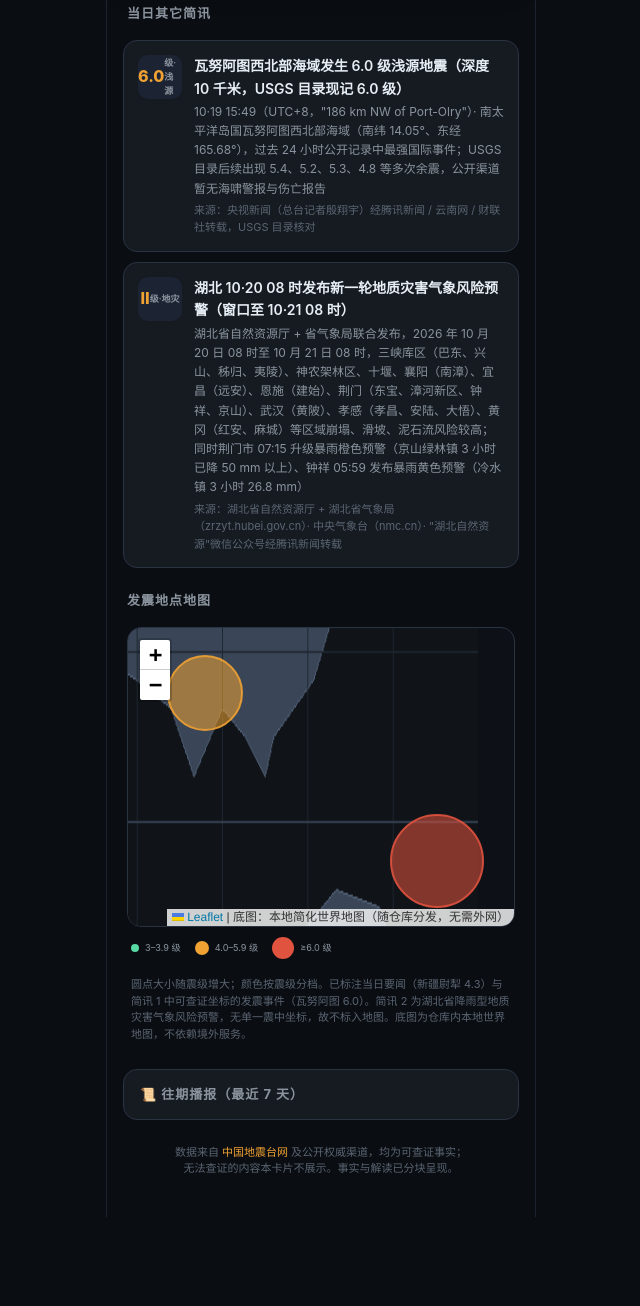
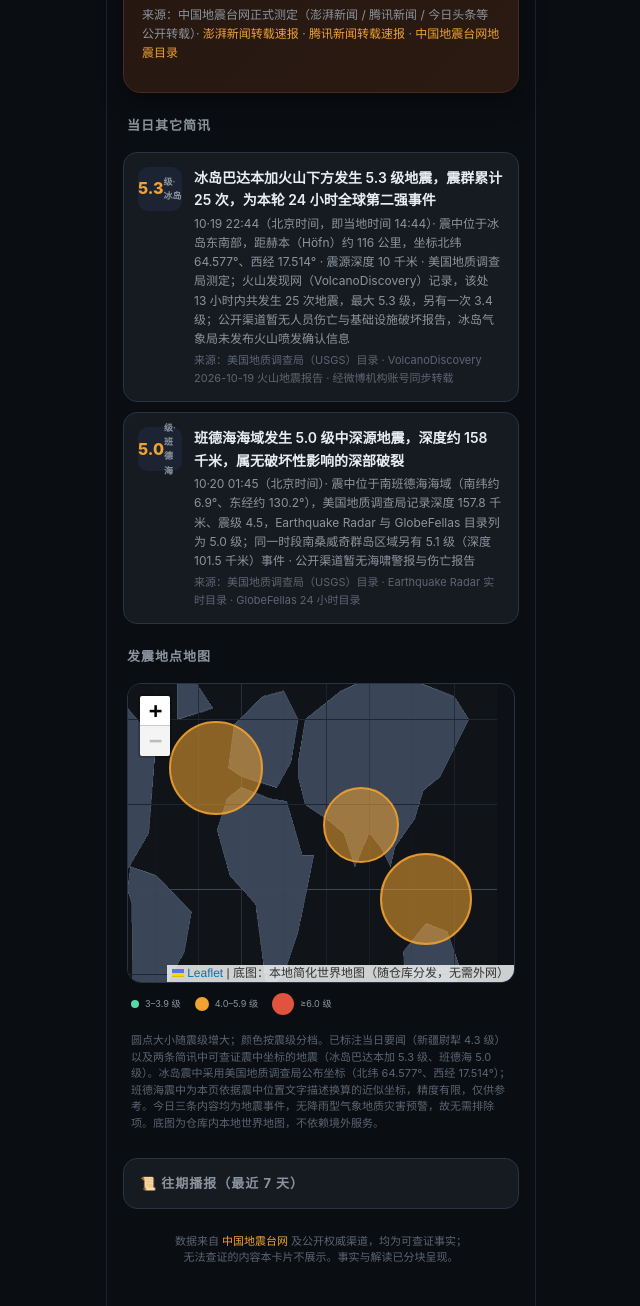
Before and after one commit to hehaian/quake_news, a plain HTML site: page index.html in a window 1280 px wide. Shown: the part 1018-2324 px from the top of the page, without its empty margins (319-959 px from the left). Before the commit the page ends 2235 px from the top, so only its background shows below. Drawn offline with Linux system fonts and the light colour scheme.

Commit message:
fix: add index.html for GitHub Pages

```diff
--- a/index.html
+++ b/index.html
@@ -166,7 +166,7 @@
       <h1>地震地质每日播报</h1>
       <div class="d" id="date">2026年10月20日</div>
     </div>
-    <div class="badge">10·20 11:38 更新</div>
+    <div class="badge">10·20 12:57 更新</div>
   </div>
 
   <div class="content">
@@ -181,32 +181,32 @@
         <div><div class="val" style="font-size:20px;">10·20<small style="display:block;"> 08:56</small></div><div class="num">发震时刻(北京)</div></div>
       </div>
       <p class="abstract">
-        中国地震台网正式测定，北京时间 2026 年 10 月 20 日 08 时 56 分 32 秒，新疆巴音郭楞州尉犁县（北纬 40.85 度、东经 84.15 度）发生 4.3 级地震，震源深度 19 千米。该震发生在新疆巴音郭楞州 10·20 凌晨至早间多起 3 级以上地震活动区域——此前 1 时 34 分轮台县 3.9 级、5 时 4 分尉犁县 3.7 级，本次 4.3 级为当日该区域最强一次。据中国地震台网速报目录，震中周边 50 公里内乡镇有轮南镇，距轮台县约 104 公里、距沙雅县约 122 公里、距乌鲁木齐市约 435 公里；近 5 年该区域周边 200 公里内 3 级以上地震共 604 次，其中最大为 2024 年 4 月 10 日阿克苏地区拜城县 5.6 级。新疆地震局、内蒙古地震局、湖南地震局、黑龙江地震局等已同步发布速报。截至 10 月 20 日 11 时 38 分，本轮公开检索未显示该震引发新增 4 级以上余震。
+        中国地震台网正式测定，北京时间 2026 年 10 月 20 日 08 时 56 分 32 秒，新疆巴音郭楞州尉犁县（北纬 40.85 度、东经 84.15 度）发生 4.3 级地震，震源深度 19 千米。该震中周边 10 公里内有斯马也能特买等村庄，20 公里内无乡镇驻地，50 公里内乡镇为轮南镇；震中距轮台县 104 公里、距沙雅县 122 公里、距库车市 137 公里、距乌鲁木齐市 435 公里，5 公里范围内平均海拔约 934 米。本次地震与当日凌晨该区域的小震活动同处塔里木盆地北缘一带——此前 1 时 34 分轮台县发生 3.9 级、5 时 4 分尉犁县发生 3.7 级，本次 4.3 级为该区域当日已公开记录中的最强一次。据中国地震台网速报目录，震中周边 200 公里内近 5 年发生 3 级以上地震共 604 次，其中最大为 2024 年 4 月 10 日阿克苏地区拜城县 5.6 级（距本次震中 183 公里）。截至 10 月 20 日 12 时 57 分，公开渠道未见该震造成人员伤亡或房屋破坏的报告，也未见 4 级以上余震记录；美国地质调查局目录将同一地震记为 5.0 级、深度 10 千米，两家机构在震级与深度上存在差异，此处以中国地震台网正式测定为准。
       </p>
       <div class="science">
         <b>🔬 简短科普</b>
         4.3 级属于中等偏小浅源地震，在 19 千米深度时对塔里木盆地东缘地区震感会较为明显，但通常不足以造成大范围建筑破坏。震级每差 1 级，地震释放的能量大约相差 31.6 倍。塔里木盆地东缘靠近阿尔金断裂带，构造应力释放频繁，历史上 3 级以上地震较为常见；当地居民日常防范重点是避免高悬挂物、熟悉逃生通道并留意地质隐患点。
       </div>
-      <p class="src">来源：中国地震台网正式测定（经新疆地震局 / 内蒙古地震局 / 湖南地震局同步速报转载）· <a href="https://www.xjdzj.gov.cn/quakeproof/20261020/1297150481801412608.html" target="_blank">新疆地震局速报</a> · <a href="https://www.hundzj.gov.cn/dzj/c101319/dzpd.html" target="_blank">中国地震台网目录核对</a> · <a href="https://earthquaketrack.com/recent" target="_blank">USGS 目录核对</a></p>
+      <p class="src">来源：中国地震台网正式测定（澎湃新闻 / 腾讯新闻 / 今日头条等公开转载）· <a href="https://www.thepaper.cn/newsDetail_forward_34287838" target="_blank">澎湃新闻转载速报</a> · <a href="https://news.qq.com/rain/a/20261020A04QAY00" target="_blank">腾讯新闻转载速报</a> · <a href="https://www.ceic.ac.cn/index.html" target="_blank">中国地震台网地震目录</a></p>
     </div>
 
     <!-- 当日其它简讯 -->
     <div class="section-title">当日其它简讯</div>
     <div class="briefs">
       <div class="brief">
-        <div class="m">6.0<small>级·浅源</small></div>
+        <div class="m">5.3<small>级·冰岛</small></div>
         <div class="body">
-          <div class="t">瓦努阿图西北部海域发生 6.0 级浅源地震（深度 10 千米，USGS 目录现记 6.0 级）</div>
-          <div class="meta">10·19 15:49（UTC+8，"186 km NW of Port-Olry"）· 南太平洋岛国瓦努阿图西北部海域（南纬 14.05°、东经 165.68°），过去 24 小时公开记录中最强国际事件；USGS 目录后续出现 5.4、5.2、5.3、4.8 等多次余震，公开渠道暂无海啸警报与伤亡报告</div>
-          <div class="from">来源：央视新闻（总台记者殷翔宇）经腾讯新闻 / 云南网 / 财联社转载，USGS 目录核对</div>
+          <div class="t">冰岛巴达本加火山下方发生 5.3 级地震，震群累计 25 次，为本轮 24 小时全球第二强事件</div>
+          <div class="meta">10·19 22:44（北京时间，即当地时间 14:44）· 震中位于冰岛东南部，距赫本（Höfn）约 116 公里，坐标北纬 64.577°、西经 17.514° · 震源深度 10 千米 · 美国地质调查局测定；火山发现网（VolcanoDiscovery）记录，该处 13 小时内共发生 25 次地震，最大 5.3 级，另有一次 3.4 级；公开渠道暂无人员伤亡与基础设施破坏报告，冰岛气象局未发布火山喷发确认信息</div>
+          <div class="from">来源：美国地质调查局（USGS）目录 · VolcanoDiscovery 2026-10-19 火山地震报告 · 经微博机构账号同步转载</div>
         </div>
       </div>
       <div class="brief">
-        <div class="m">Ⅱ<small>级·地灾</small></div>
+        <div class="m">5.0<small>级·班德海</small></div>
         <div class="body">
-          <div class="t">湖北 10·20 08 时发布新一轮地质灾害气象风险预警（窗口至 10·21 08 时）</div>
-          <div class="meta">湖北省自然资源厅 + 省气象局联合发布，2026 年 10 月 20 日 08 时至 10 月 21 日 08 时，三峡库区（巴东、兴山、秭归、夷陵）、神农架林区、十堰、襄阳（南漳）、宜昌（远安）、恩施（建始）、荆门（东宝、漳河新区、钟祥、京山）、武汉（黄陂）、孝感（孝昌、安陆、大悟）、黄冈（红安、麻城）等区域崩塌、滑坡、泥石流风险较高；同时荆门市 07:15 升级暴雨橙色预警（京山绿林镇 3 小时已降 50 mm 以上）、钟祥 05:59 发布暴雨黄色预警（冷水镇 3 小时 26.8 mm）</div>
-          <div class="from">来源：湖北省自然资源厅 + 湖北省气象局（zrzyt.hubei.gov.cn）· 中央气象台（nmc.cn）· "湖北自然资源"微信公众号经腾讯新闻转载</div>
+          <div class="t">班德海海域发生 5.0 级中深源地震，深度约 158 千米，属无破坏性影响的深部破裂</div>
+          <div class="meta">10·20 01:45（北京时间）· 震中位于南班德海海域（南纬约 6.9°、东经约 130.2°），美国地质调查局记录深度 157.8 千米、震级 4.5，Earthquake Radar 与 GlobeFellas 目录列为 5.0 级；同一时段南桑威奇群岛区域另有 5.1 级（深度 101.5 千米）事件 · 公开渠道暂无海啸警报与伤亡报告</div>
+          <div class="from">来源：美国地质调查局（USGS）目录 · Earthquake Radar 实时目录 · GlobeFellas 24 小时目录</div>
         </div>
       </div>
     </div>
@@ -220,7 +220,7 @@
         <span class="lg m"><i></i><small>4.0–5.9 级</small></span>
         <span class="lg l"><i></i><small>≥6.0 级</small></span>
       </div>
-      <p class="map-note">圆点大小随震级增大；颜色按震级分档。已标注当日要闻（新疆尉犁 4.3）与简讯 1 中可查证坐标的发震事件（瓦努阿图 6.0）。简讯 2 为湖北省降雨型地质灾害气象风险预警，无单一震中坐标，故不标入地图。底图为仓库内本地世界地图，不依赖境外服务。</p>
+      <p class="map-note">圆点大小随震级增大；颜色按震级分档。已标注当日要闻（新疆尉犁 4.3 级）以及两条简讯中可查证震中坐标的地震（冰岛巴达本加 5.3 级、班德海 5.0 级）。冰岛震中采用美国地质调查局公布坐标（北纬 64.577°、西经 17.514°）；班德海震中为本页依据震中位置文字描述换算的近似坐标，精度有限，仅供参考。今日三条内容均为地震事件，无降雨型气象地质灾害预警，故无需排除项。底图为仓库内本地世界地图，不依赖境外服务。</p>
     </div>
 
     <!-- 往期播报 -->
@@ -230,8 +230,8 @@
         <div class="h-item">
           <div class="h-date">10·20<small>今天</small></div>
           <div class="h-body">
-            <div class="t">新疆巴音郭楞州尉犁县 4.3 级（10·20 08:56，深度 19 千米，北纬 40.85°、东经 84.15°，中国地震台网，为当日该区域凌晨 3.7–3.9 级集群后最强）；瓦努阿图西北部海域 6.0 级（USGS 记 15:49，深度 10 km）；湖北 10·20 08 时新一轮地质灾害气象风险预警（至 10·21 08 时，叠加荆门暴雨橙色、钟祥暴雨黄色预警）</div>
-            <div class="meta">要闻 + 2 简讯（11:38 复查，新疆尉犁 4.3 为当日最新国内可查证且震级最高事件，经新疆/内蒙古/湖南/黑龙江地震局多源速报交叉核对；USGS 目录确认过去 24 小时全球最强仍为瓦努阿图 6.0，无新增 6.0 级以上事件；北川 4.1 已移出 24 小时窗口，转入 10·19 历史条；湖北地灾预警为省自然资源厅 + 省气象局官方发布）· 来源：中国地震台网 / 新疆地震局 / USGS / 湖北省自然资源厅</div>
+            <div class="t">新疆巴音郭楞州尉犁县 4.3 级（10·20 08:56，深度 19 千米，北纬 40.85°、东经 84.15°，中国地震台网，震中周边 200 公里近 5 年 3 级以上 604 次）；冰岛巴达本加火山下方 5.3 级震群（10·19 22:44，深度 10 千米，北纬 64.577°、西经 17.514°，13 小时 25 次）；班德海 5.0 级中深源地震（10·20 01:45，深度约 158 千米）</div>
+            <div class="meta">要闻 + 2 简讯（12:57 复查：新疆尉犁 4.3 为当日国内最新、震级最高的正式测定事件，公开渠道未见伤亡报告，USGS 同震记 5.0 级；24 小时窗口内全球最强仍为瓦努阿图 6.0 级，已随窗口推移退出今日简讯，仅在下方过往条目留痕；冰岛震事件属火山构造震群，未有喷发确认）· 来源：中国地震台网 / USGS / VolcanoDiscovery / Earthquake Radar</div>
           </div>
         </div>
         <div class="h-item">
@@ -282,8 +282,9 @@
   /* ===== 发震地点地图（圆点大小随震级） ===== */
   // 未来自动任务只需修改此数组；每项：坐标(lat,lng) + 震级 mag + 标签 + 来源/时刻
   var QUAKE_POINTS = [
-    { lat: 40.85,  lng: 84.15,  mag: 4.3, label: '新疆尉犁 4.3 级', note: '10·20 08:56 · 深度 19 km · 中国地震台网（当日该区域最强）' },
-    { lat: -14.05, lng: 165.68, mag: 6.0, label: '瓦努阿图西北海域 6.0 级', note: '10·19 15:49（UTC+8）· 深度 10 km · USGS 目录（后续 5.4/5.2/5.3/4.8 余震）' }
+    { lat: 40.85,  lng: 84.15,  mag: 4.3, label: '新疆尉犁 4.3 级', note: '10·20 08:56 · 深度 19 km · 中国地震台网（当日要闻）' },
+    { lat: 64.577, lng: -17.514, mag: 5.3, label: '冰岛巴达本加 5.3 级', note: '10·19 22:44 · 深度 10 km · USGS 目录（13 小时内震群 25 次）' },
+    { lat: -6.90,  lng: 130.20, mag: 5.0, label: '班德海 5.0 级', note: '10·20 01:45 · 深度约 158 km · USGS / Earthquake Radar（坐标近似）' }
   ];
 
   // 按震级分档颜色（红=大、橙=中、绿=小）
```
